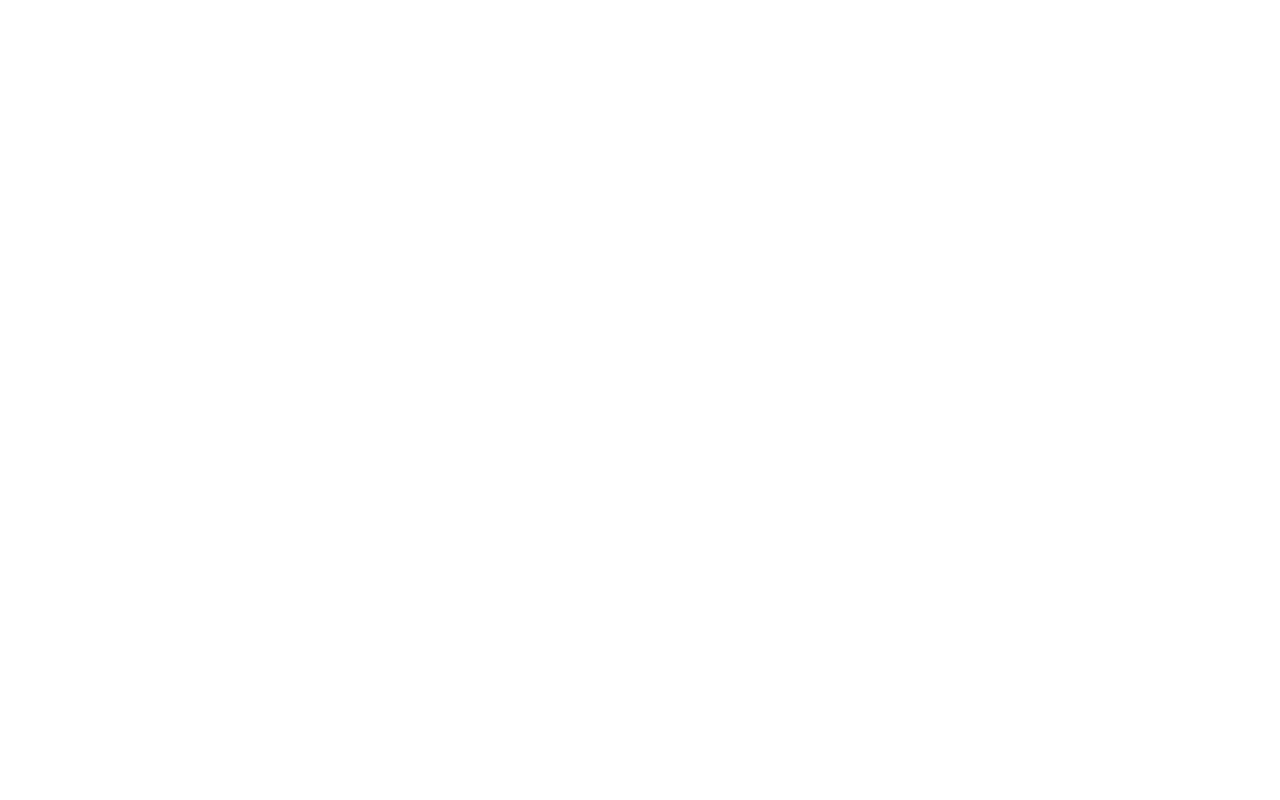
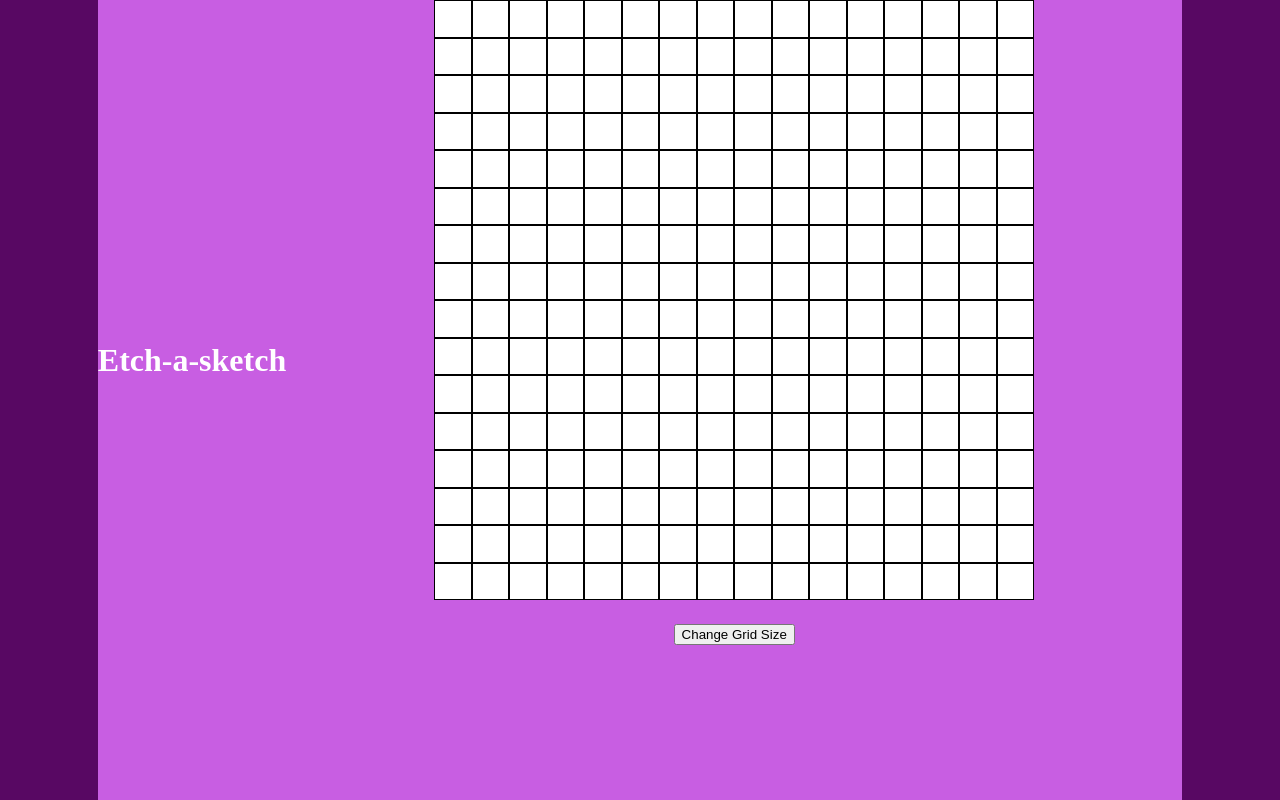
Before and after one commit to Mortiton/etch-a-sketch, a plain HTML site: page index.html in a window 1280 px wide. Drawn offline with Linux system fonts and the light colour scheme.

Commit message:
Add layout and gamegrid and button
Added the layout of the page along with the grid and a button that changes
the number grids

```diff
--- a/index.html
+++ b/index.html
@@ -1,14 +1,29 @@
 <!DOCTYPE html>
 <html lang="en">
+
 <head>
     <meta charset="UTF-8">
     <script href="./script.js" defer></script>
     <link rel="stylesheet" href="./styles.css">
     <title>Etch-a-Sketch</title>
 </head>
+
 <body>
-    <div class="container"></div>
+    <div id="container">
+        <h1>Etch-a-sketch</h1>
+        <div id="inner-container">
+
+            <div id="game-container"></div>
+            <div id="bottom-ui">
+                <div id="buttonGroup">
+                    <button id="grid-select">Change Grid Size</button>
+                </div>
+            </div>
+        </div>
+    </div>
+
 
     <script src="./script.js"></script>
 </body>
+
 </html>
--- a/script.js
+++ b/script.js
@@ -1,12 +1,59 @@
-const GRID_NUM = 16; // number of div containers needed for the grid
-const container = document.querySelector(".container")
+const gridNumber = 16; // number of div containers grids by default
+const gameContainer = document.querySelector("#game-container");
+let sides = 0.0;
 
-function createDiv(){
-    for(i=0; i<GRID_NUM; i++){
+
+function createDiv(numberOfGrids){
+    gameContainer.innerHTML='';
+    let grids = numberOfGrids * numberOfGrids;
+
+    for(i=0; i<grids; i++){
         let grid= document.createElement("div");
+        sides = calcMeasurements(numberOfGrids);
+
         grid.setAttribute("class", "grid");
-        container.appendChild(grid);
+        grid.style.flexBasis=sides;
+        gameContainer.appendChild(grid);
+
+        setGridSize(grid, sides)
+        //Store grid elements in an array
+        // grids.push(grid);
     }
 }
 
-createDiv();
+
+//Calculate grid width and height
+function calcMeasurements(numberOfGrids){
+        // Convert border size to percentage, 2 is the number of pixels to take into account for the border
+        let borderSizeInPercentage = (2 * numberOfGrids / gameContainer.offsetWidth) * 100;
+
+        // Subtract border size from total size and divide by number of grids
+        let sides = (100 - borderSizeInPercentage) / numberOfGrids + "%";
+
+        return sides;
+}
+
+
+//set height and width attributes of the grids created in the createDiv function
+function setGridSize (grid, sides){
+    grid.style.height=sides;
+    grid.style.width=sides
+}
+
+function gridSelectClickEvent(){
+    let gridNumber= prompt("How many grids do you want?");
+    createDiv(gridNumber);
+}
+
+//grid buttons
+let gridSelectBtn = document.querySelector("#grid-select")
+
+gridSelectBtn.addEventListener("click", gridSelectClickEvent)
+
+
+
+
+//Page start
+window.onload = () => {
+    createDiv(16);
+}
--- a/styles.css
+++ b/styles.css
@@ -1,19 +1,62 @@
 body {
     height: 100vh;
     margin: 0;
-    overflow: auto;
+    overflow: hidden;
     display: flex;
     justify-content: center;
     align-content: center;
+    background-color: #580863;
+    color: white;
 }
-.container {
+
+#container {
+    background-color: rgb(200, 94, 226);
+    display: flex;
+    flex-direction: column;
+    flex-wrap: wrap;
+    justify-content: center;
+    align-items: center;
+    height: 100vh;
+}
+
+#inner-container {
+    display: flex;
+    align-items: center;
+    width: 70vw;
+    flex: 1;
+    flex-direction: column;
+    gap: 24px;
+}
+h1 {
+    margin-bottom: 100px;
+}
+#game-container {
     display: flex;
     flex-wrap: wrap;
-    height: 100vh;
-    width: 100vh;
+    height: 600px;
+    width: 600px;
+    background-color: white;
 }
+.bottom-ui {
+
+    justify-content: center;
+    flex-basis: 10vh;
+    border: 5px solid black;
+}
+
+#buttonGroup {
+    display: flex;
+    justify-content: center;
+    gap: 10px;
+}
+
+.grid-button {
+    font-size: 16px;
+    font-weight: bold;
+    padding: 16px;
+}
+
 .grid {
-    display: flex;
-    width: 25vh;
-    height: 25vh;
+    flex: 0 0 auto;
+    border: 1px solid black;
 }
```
